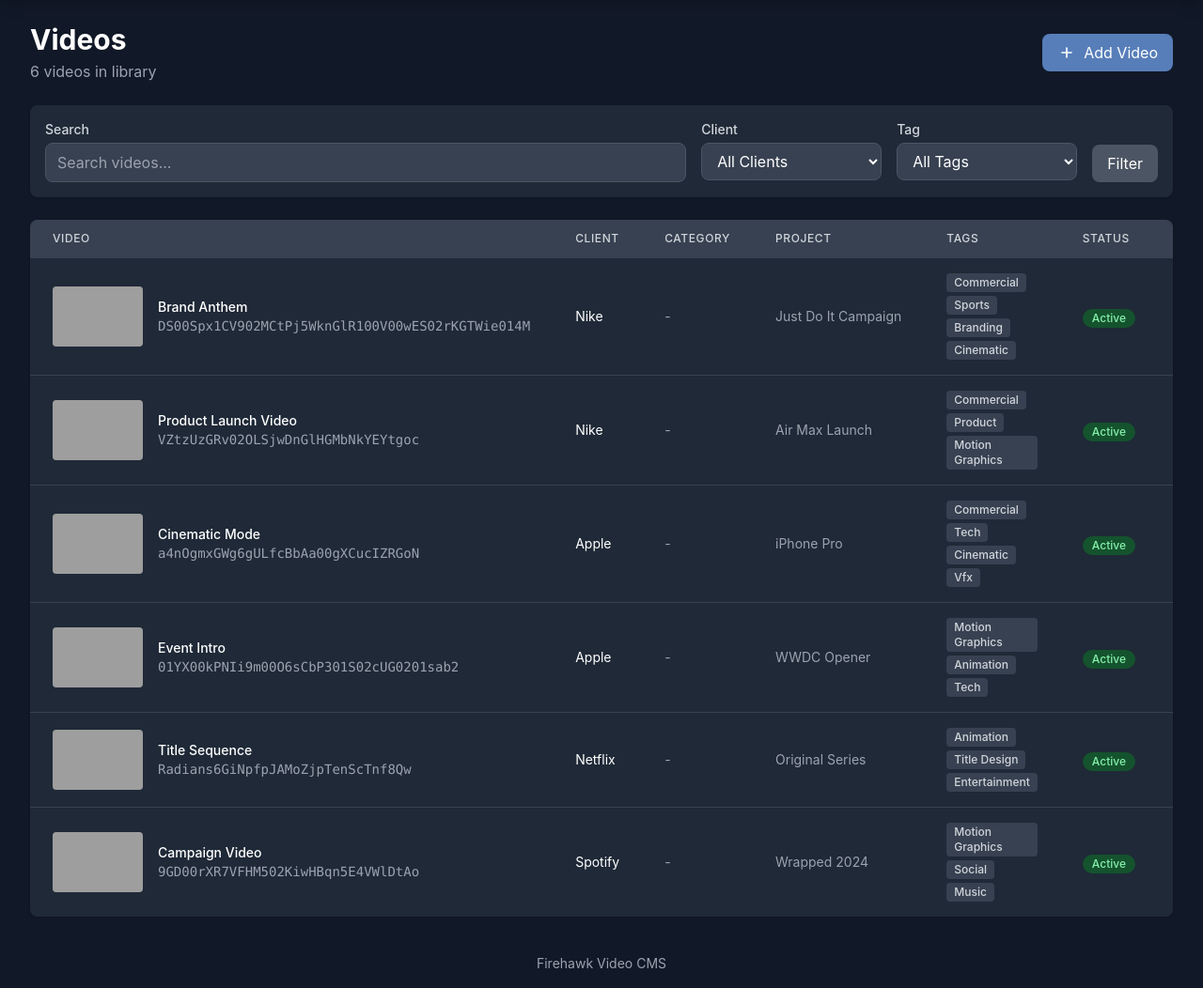
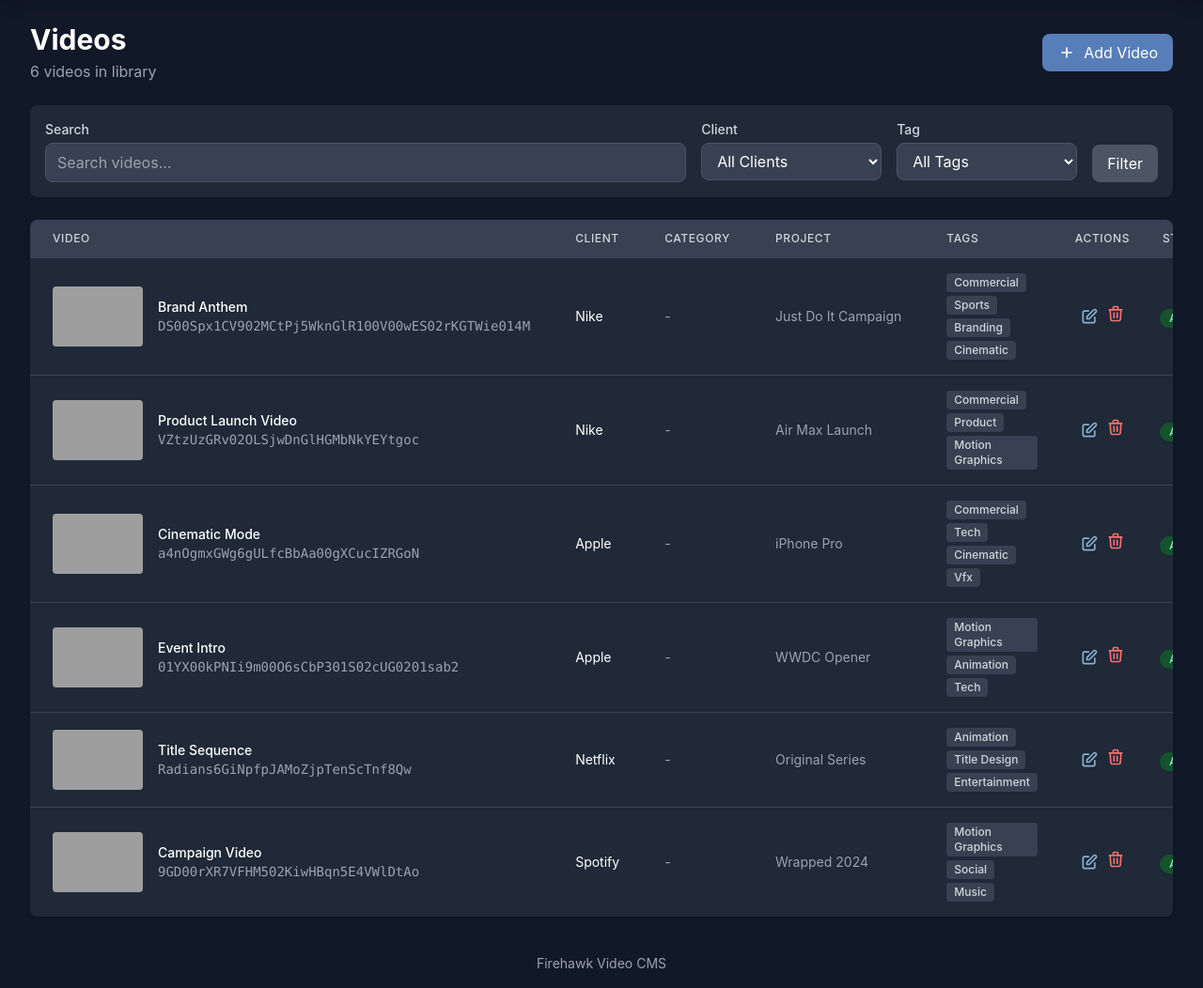
Before and after one commit to firehawktv/Firehawk-demo, a Node server app: page /admin/videos in a window 1280 px wide. Shown: the part 64-1116 px from the top of the page at 94% size. Run offline with Node 20, Linux system fonts and the light colour scheme; data comes from the database, SQL or seed files in the repository; some libraries are stand-ins or nearby versions; grey boxes are pictures that could not be loaded.

Commit message:
Fix videos table layout with icon actions and truncated project
- Move Actions column before Status for better visibility
- Replace text Edit/Delete links with icon buttons
- Add max-width and truncate to Project column
- Add title attribute for full project name on hover

```diff
--- a/views/admin/videos/index.ejs
+++ b/views/admin/videos/index.ejs
@@ -65,10 +65,10 @@
         <th class="px-6 py-3 text-left text-xs font-medium text-gray-300 uppercase tracking-wider">Video</th>
         <th class="px-6 py-3 text-left text-xs font-medium text-gray-300 uppercase tracking-wider">Client</th>
         <th class="px-6 py-3 text-left text-xs font-medium text-gray-300 uppercase tracking-wider">Category</th>
-        <th class="px-6 py-3 text-left text-xs font-medium text-gray-300 uppercase tracking-wider">Project</th>
+        <th class="px-6 py-3 text-left text-xs font-medium text-gray-300 uppercase tracking-wider max-w-[120px]">Project</th>
         <th class="px-6 py-3 text-left text-xs font-medium text-gray-300 uppercase tracking-wider">Tags</th>
-        <th class="px-6 py-3 text-left text-xs font-medium text-gray-300 uppercase tracking-wider">Status</th>
-        <th class="px-6 py-3 text-right text-xs font-medium text-gray-300 uppercase tracking-wider">Actions</th>
+        <th class="px-4 py-3 text-center text-xs font-medium text-gray-300 uppercase tracking-wider w-20">Actions</th>
+        <th class="px-4 py-3 text-center text-xs font-medium text-gray-300 uppercase tracking-wider w-20">Status</th>
       </tr>
     </thead>
     <tbody class="bg-gray-800 divide-y divide-gray-700">
@@ -90,7 +90,7 @@
           </td>
           <td class="px-6 py-4 whitespace-nowrap text-sm text-white"><%= video.client %></td>
           <td class="px-6 py-4 whitespace-nowrap text-sm text-gray-400" style="text-transform: capitalize;"><%= video.category || '-' %></td>
-          <td class="px-6 py-4 whitespace-nowrap text-sm text-gray-400"><%= video.project %></td>
+          <td class="px-6 py-4 whitespace-nowrap text-sm text-gray-400 max-w-[120px] truncate" title="<%= video.project %>"><%= video.project %></td>
           <td class="px-6 py-4">
             <div class="flex flex-wrap gap-1">
               <% video.tags.forEach(function(tag) { %>
@@ -98,16 +98,26 @@
               <% }); %>
             </div>
           </td>
-          <td class="px-6 py-4 whitespace-nowrap">
+          <td class="px-4 py-4 whitespace-nowrap text-center">
+            <div class="flex items-center justify-center space-x-2">
+              <a href="/admin/videos/<%= video._id %>/edit" class="text-spindle-400 hover:text-spindle-300 p-1" title="Edit">
+                <svg class="w-5 h-5" fill="none" stroke="currentColor" viewBox="0 0 24 24">
+                  <path stroke-linecap="round" stroke-linejoin="round" stroke-width="2" d="M11 5H6a2 2 0 00-2 2v11a2 2 0 002 2h11a2 2 0 002-2v-5m-1.414-9.414a2 2 0 112.828 2.828L11.828 15H9v-2.828l8.586-8.586z"></path>
+                </svg>
+              </a>
+              <form action="/admin/videos/<%= video._id %>/delete" method="POST" class="inline" onsubmit="return confirm('Delete this video?')">
+                <button type="submit" class="text-red-400 hover:text-red-300 p-1" title="Delete">
+                  <svg class="w-5 h-5" fill="none" stroke="currentColor" viewBox="0 0 24 24">
+                    <path stroke-linecap="round" stroke-linejoin="round" stroke-width="2" d="M19 7l-.867 12.142A2 2 0 0116.138 21H7.862a2 2 0 01-1.995-1.858L5 7m5 4v6m4-6v6m1-10V4a1 1 0 00-1-1h-4a1 1 0 00-1 1v3M4 7h16"></path>
+                  </svg>
+                </button>
+              </form>
+            </div>
+          </td>
+          <td class="px-4 py-4 whitespace-nowrap text-center">
             <span class="inline-flex items-center px-2.5 py-0.5 rounded-full text-xs font-medium <%= video.isActive ? 'bg-green-900 text-green-300' : 'bg-gray-700 text-gray-400' %>">
               <%= video.isActive ? 'Active' : 'Inactive' %>
             </span>
-          </td>
-          <td class="px-6 py-4 whitespace-nowrap text-right text-sm font-medium">
-            <a href="/admin/videos/<%= video._id %>/edit" class="text-spindle-400 hover:text-spindle-300 mr-4">Edit</a>
-            <form action="/admin/videos/<%= video._id %>/delete" method="POST" class="inline" onsubmit="return confirm('Delete this video?')">
-              <button type="submit" class="text-red-400 hover:text-red-300">Delete</button>
-            </form>
           </td>
         </tr>
       <% }); %>
```
